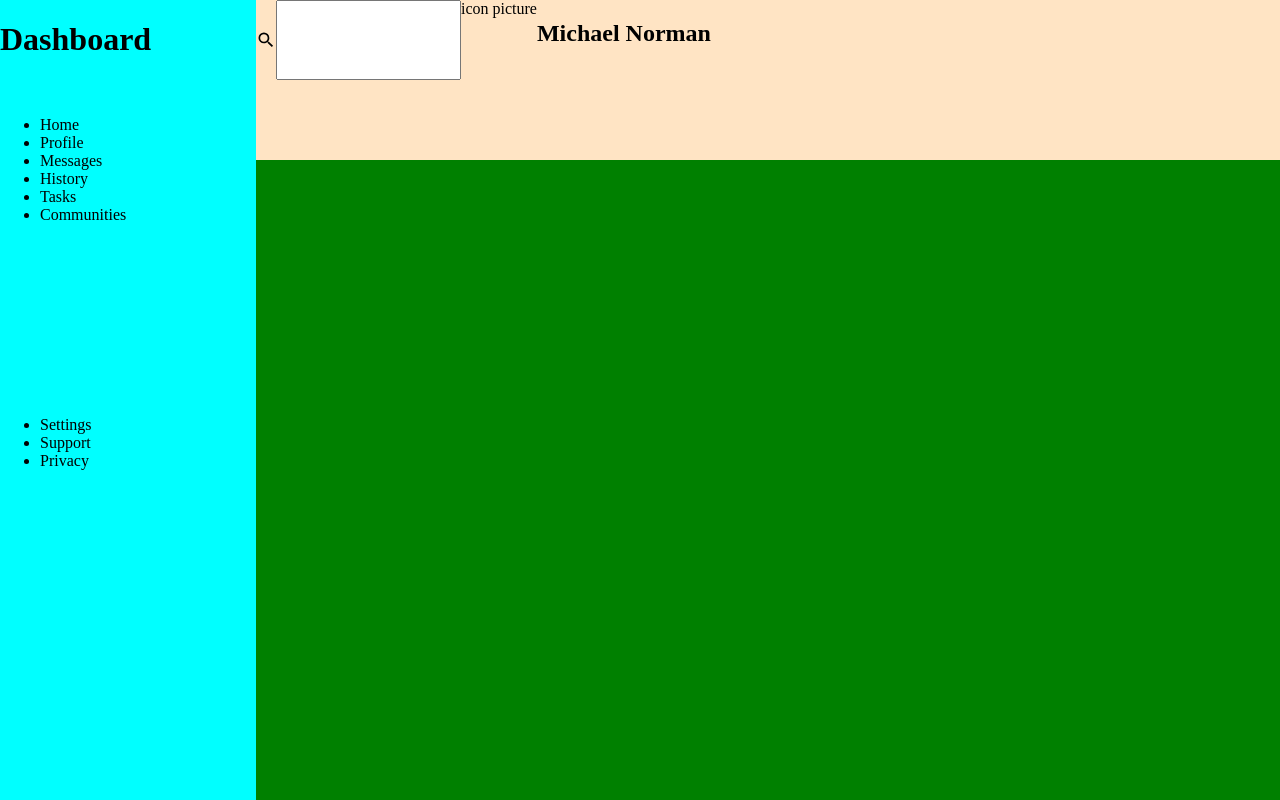
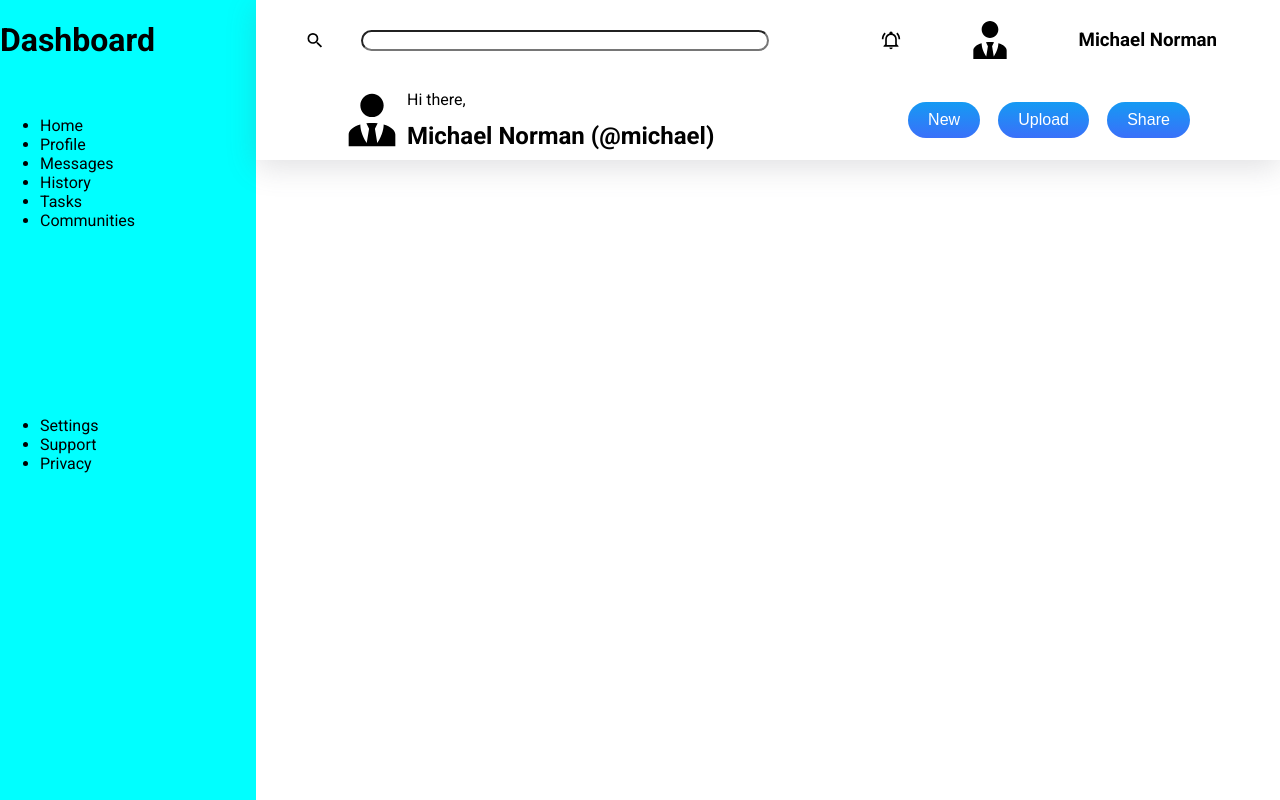
Before and after one commit to MikeN29/admin-dashboard, a plain HTML site: page index.html in a window 1280 px wide. Drawn offline with Linux system fonts and the light colour scheme.

Commit message:
navbar completed

```diff
--- a/index.html
+++ b/index.html
@@ -5,6 +5,12 @@
     <meta http-equiv="X-UA-Compatible" content="IE=edge" />
     <meta name="viewport" content="width=device-width, initial-scale=1.0" />
     <link rel="stylesheet" href="styles.css" />
+    <link rel="preconnect" href="https://fonts.googleapis.com" />
+    <link rel="preconnect" href="https://fonts.gstatic.com" crossorigin />
+    <link
+      href="https://fonts.googleapis.com/css2?family=Roboto:ital,wght@0,100;0,300;0,400;0,500;0,700;0,900;1,100;1,300;1,400;1,500;1,700;1,900&display=swap"
+      rel="stylesheet"
+    />
     <title>Admin Dashboard</title>
   </head>
   <body>
@@ -27,15 +33,34 @@
       </div>
       <div id="nav">
         <div id="searchbar">
-          <img src="./icons/magnify.svg" alt="" class="icon" />
-          <svg-icon type="mdi" :path="magnify"></svg-icon>
-
-          <input type="text" />
-          icon picture
-          <h2>Michael Norman</h2>
+          <div id="searchinput">
+            <img src="./icons/magnify.svg" alt="" class="icon-small" />
+            <input type="text" />
+          </div>
+          <div id="searchinfo">
+            <img
+              src="./icons/bell-ring-outline.svg"
+              alt=""
+              class="icon-small"
+            />
+            <img src="./icons/account-tie.svg" alt="" class="icon-med" />
+            <h3>Michael Norman</h3>
+          </div>
         </div>
-        <div id="userinfo"></div>
-        <div id="buttons"></div>
+        <div id="userinfo">
+          <div id="userdetails">
+            <img src="./icons/account-tie.svg" alt="" class="icon-large" />
+            <div>
+              <p>Hi there,</p>
+              <h2>Michael Norman (@michael)</h2>
+            </div>
+          </div>
+          <div id="buttons">
+            <button class="button-21">New</button>
+            <button class="button-21">Upload</button>
+            <button class="button-21">Share</button>
+          </div>
+        </div>
       </div>
       <div id="content">
         <div id="projects"></div>
--- a/styles.css
+++ b/styles.css
@@ -3,6 +3,7 @@ body {
   margin: 0px;
   height: 100%;
   width: 100%;
+  font-family: "Roboto", sans-serif;
 }
 
 #container {
@@ -31,26 +32,130 @@ body {
 }
 
 #nav {
-  background-color: bisque;
+  background-color: white;
   grid-column: 2 / 6;
   grid-row: 1 / 2;
   display: grid;
   grid-template-columns: 1fr 1fr;
   grid-template-rows: 1fr 1fr;
+  width: 100%;
+  box-shadow: rgba(100, 100, 111, 0.2) 0px 7px 29px 0px;
 }
 
 #searchbar {
   display: flex;
   grid-column: 1 / 3;
+  grid-row: 1 / 2;
   width: 100%;
+  justify-content: space-around;
+  align-items: center;
+}
+
+input {
+  border-radius: 15px;
+  width: 400px;
+}
+
+#searchinput {
+  display: flex;
+  text-align: center;
+  width: 500px;
+  justify-content: space-around;
+}
+
+#searchinfo {
+  display: flex;
+  width: 400px;
+  justify-content: space-around;
+  text-align: center;
+}
+
+#userinfo {
+  grid-column: 1 / 3;
+  grid-row: 2 /3;
+  display: flex;
+  width: 100%;
+  justify-content: space-around;
+  align-items: center;
+}
+
+#userdetails {
+  display: flex;
+  width: 400px;
+  justify-content: flex-start;
+}
+
+#userdetails > div {
+  display: flex;
+  flex-direction: column;
+  justify-content: center;
+  line-height: 0px;
+}
+
+#buttons {
+  width: 300px;
+  display: flex;
+  justify-content: space-around;
 }
 
 #content {
-  background-color: green;
+  background-color: rgb(rgb(226, 226, 226), green, blue);
   grid-column: 2 / 6;
   grid-row: 2 / 6;
 }
 
-.icon {
+.icon-small {
   width: 20px;
 }
+
+.icon-med {
+  width: 50px;
+}
+
+.icon-large {
+  width: 70px;
+}
+
+/* CSS */
+.button-21 {
+  align-items: center;
+  appearance: none;
+  background-color: #3eb2fd;
+  background-image: linear-gradient(1deg, #4f58fd, #149bf3 99%);
+  background-size: calc(100% + 20px) calc(100% + 20px);
+  border-radius: 100px;
+  border-width: 0;
+  box-shadow: none;
+  box-sizing: border-box;
+  color: #ffffff;
+  cursor: pointer;
+  display: inline-flex;
+  font-family: CircularStd, sans-serif;
+  font-size: 1rem;
+  height: auto;
+  justify-content: center;
+  line-height: 1.5;
+  padding: 6px 20px;
+  position: relative;
+  text-align: center;
+  text-decoration: none;
+  transition: background-color 0.2s, background-position 0.2s;
+  user-select: none;
+  -webkit-user-select: none;
+  touch-action: manipulation;
+  vertical-align: top;
+  white-space: nowrap;
+}
+
+.button-21:active,
+.button-21:focus {
+  outline: none;
+}
+
+.button-21:hover {
+  background-position: -20px -20px;
+}
+
+.button-21:focus:not(:active) {
+  box-shadow: rgba(40, 170, 255, 0.25) 0 0 0 0.125em;
+}
```
Also changed, not shown: icons/account-tie.svg (added), icons/bell-ring-outline.svg (added).
